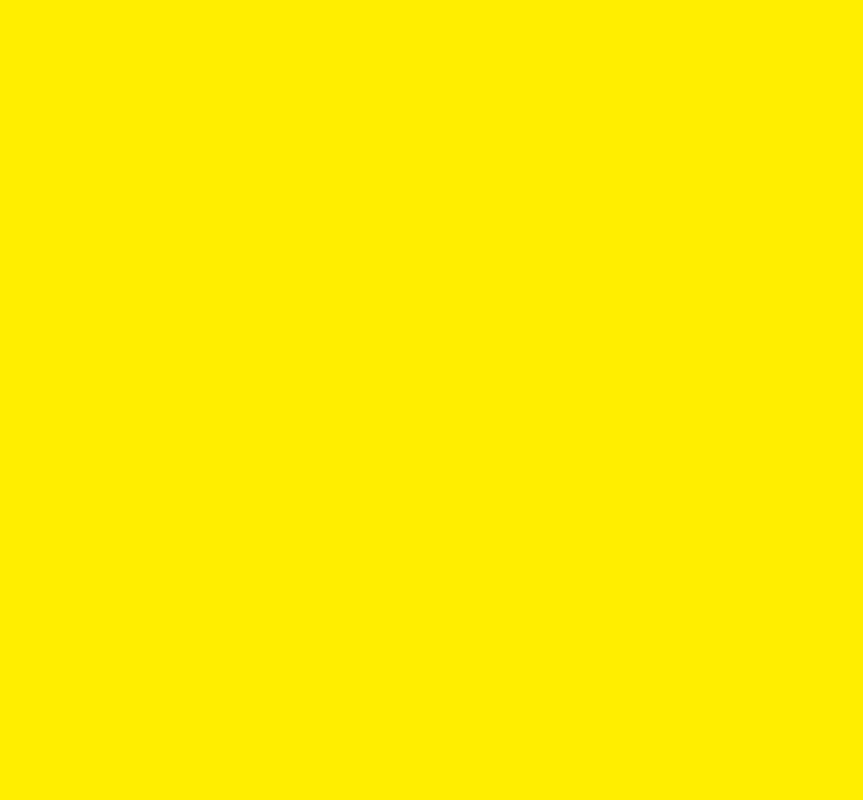
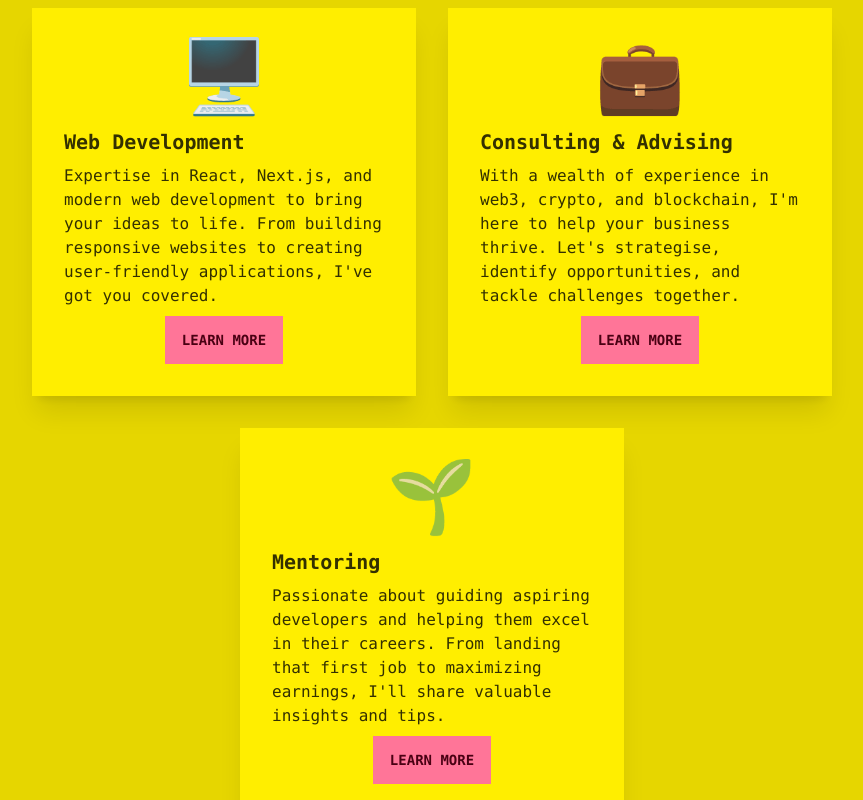
Before and after one commit to shan8851/shan-next, a Next.js app: page / in a window 1280 px wide. Shown: the part 1620-2420 px from the top of the page, without its empty margins (208-1071 px from the left). Before the commit the page ends 1545 px from the top, so only its background shows below. Built offline with nearby package versions, Linux system fonts and the light colour scheme.

Commit message:
finalise services

```diff
--- a/src/components/Hero.tsx
+++ b/src/components/Hero.tsx
@@ -8,7 +8,7 @@ export const Hero: FC = () => (
     <div className="hero min-h-96 bg-base-200 py-56">
       <div className="hero-content flex-col lg:flex-row">
         <div className="w-96 mask mask-hexagon">
-          <Image src={Logo} alt="logo" height={360} />
+          <Image src={Logo} alt="logo" height={720} />
         </div>
         <div>
           <h1 className="text-5xl font-bold">👋 Hey, I&apos;m Shan!</h1>
--- a/src/components/Services.tsx
+++ b/src/components/Services.tsx
@@ -1,22 +1,41 @@
 import { FC } from "react";
 
 export const Services: FC = () => (
-  <div className="flex flex-col items-center justify-center w-full max-w-6xl bg-base-200">
-    <h1 className="mb-4 text-3xl font-extrabold lg:text-4xl ">Services</h1>
-    <div className="flex jusify-center items-center w-full flex-wrap">
-      <div className="card w-96 bg-base-100 shadow-xl">
-  <div className="card-body">
-    <svg xmlns="http://www.w3.org/2000/svg" fill="none" viewBox="0 0 24 24" stroke-width="1.5" stroke="currentColor" className="w-32 h-32">
-  <path stroke-linecap="round" stroke-linejoin="round" d="M9 17.25v1.007a3 3 0 01-.879 2.122L7.5 21h9l-.621-.621A3 3 0 0115 18.257V17.25m6-12V15a2.25 2.25 0 01-2.25 2.25H5.25A2.25 2.25 0 013 15V5.25m18 0A2.25 2.25 0 0018.75 3H5.25A2.25 2.25 0 003 5.25m18 0V12a2.25 2.25 0 01-2.25 2.25H5.25A2.25 2.25 0 013 12V5.25" />
-</svg>
-
-    <h2 className="card-title">Card title!</h2>
-    <p>If a dog chews shoes whose shoes does he choose?</p>
-    <div className="card-actions justify-end">
-      <button className="btn btn-primary">Buy Now</button>
-    </div>
-  </div>
-</div>
+  <div className="flex flex-col items-center justify-center w-full bg-base-200">
+    <div className="max-w-8xl mx-auto p-24">
+      <h1 className="mb-6 text-3xl font-extrabold lg:text-4xl text-center">How can I help you?</h1>
+      <div className="flex items-center justify-center w-full flex-wrap gap-8">
+        <div className="card w-96 bg-base-100 shadow-xl">
+          <div className="card-body">
+            <h2 className="text-7xl self-center mb-2">🖥️</h2>
+            <h3 className="card-title">Web Development</h3>
+            <p> Expertise in React, Next.js, and modern web development to bring your ideas to life. From building responsive websites to creating user-friendly applications, I&apos;ve got you covered.</p>
+            <div className="card-actions justify-center">
+              <button className="btn btn-primary">Learn more</button>
+            </div>
+          </div>
+        </div>
+        <div className="card w-96 bg-base-100 shadow-xl">
+          <div className="card-body">
+            <h2 className="text-7xl self-center mb-2">💼</h2>
+            <h3 className="card-title">Consulting & Advising</h3>
+            <p> With a wealth of experience in web3, crypto, and blockchain, I&apos;m here to help your business thrive. Let&apos;s strategise, identify opportunities, and tackle challenges together.</p>
+            <div className="card-actions justify-center">
+              <button className="btn btn-primary">Learn more</button>
+            </div>
+          </div>
+        </div>
+        <div className="card w-96 bg-base-100 shadow-xl">
+          <div className="card-body">
+            <h2 className="text-7xl self-center mb-2">🌱</h2>
+            <h3 className="card-title">Mentoring</h3>
+            <p>Passionate about guiding aspiring developers and helping them excel in their careers. From landing that first job to maximizing earnings, I&apos;ll share valuable insights and tips.</p>
+            <div className="card-actions justify-center">
+              <button className="btn btn-primary">Learn more</button>
+            </div>
+          </div>
+        </div>
+      </div>
     </div>
   </div>
 )
--- a/src/pages/index.tsx
+++ b/src/pages/index.tsx
@@ -1,5 +1,6 @@
 import { About } from "@/components/About";
 import { Hero } from "@/components/Hero";
+import { Services } from "@/components/Services";
 import { type NextPage } from "next";
 import Head from "next/head";
 
@@ -14,6 +15,7 @@ const Home: NextPage = () => {
       <main>
         <Hero />
         <About />
+        <Services />
       </main>
     </>
   );
```
